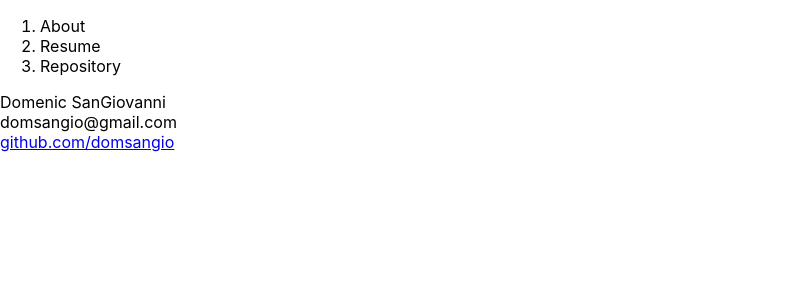
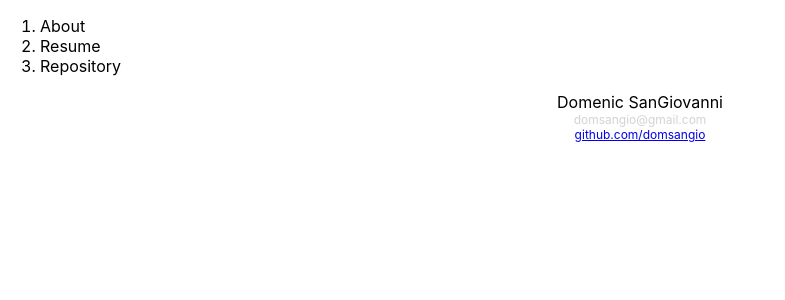
Before and after one commit to domsangio/website, a React (Create React App) app: page / in a window 1280 px wide. Shown: the top 300 px of the page, without its empty margins (0-785 px from the left). Built offline with nearby package versions, Linux system fonts and the light colour scheme.

Commit message:
Looks bad but works

```diff
--- a/src/components/Footer.css
+++ b/src/components/Footer.css
@@ -1,9 +1,13 @@
+.footer {
+    text-align: center;
+}
+
 .footer .name {
     font-size: 16px;
     color: black;
-  }
+}
 
-  .footer .extra {
+.footer .extra {
     font-size: 12px;
     color: lightgray;
-  }
+}
--- a/src/components/Footer.js
+++ b/src/components/Footer.js
@@ -1,10 +1,10 @@
 import React from 'react'
-import 'Footer.css'
+import './Footer.css'
 
 export const Footer = () => (
-    <div>
-        <div className='footer name'>Domenic SanGiovanni</div>
-        <div className='footer extra'>domsangio@gmail.com</div>
-        <div className='footer extra'><a href='github.com/domsangio'>github.com/domsangio</a></div>
+    <div className='footer'>
+        <div className='name'>Domenic SanGiovanni</div>
+        <div className='extra'>domsangio@gmail.com</div>
+        <div className='extra'><a href='github.com/domsangio'>github.com/domsangio</a></div>
     </div>
 )
```
